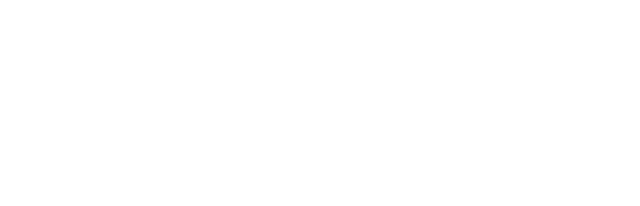
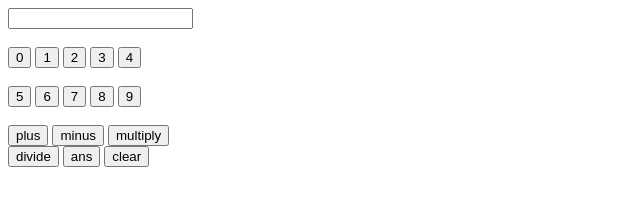
Before and after one commit to acciojob/calculator-dipak307, a website: page main.html in a window 1280 px wide. Shown: the whole page, without its empty margins (0-640 px from the left). Drawn offline with Linux system fonts and the light colour scheme.

Commit message:
Update main.html

```diff
--- a/main.html
+++ b/main.html
@@ -8,6 +8,25 @@
 
 <body>
 	<!-- the entire body must be written by student -->
+	<input type="text" id="input"> <br>
+     <br>
+     <button id="block0" value="0" onclick="solve(this.value)">0</button>
+     <button id="block1" value="1" onclick="solve(this.value)">1</button>
+     <button id="block2" value="2" onclick="solve(this.value)">2</button>
+     <button id="block3" value="3" onclick="solve(this.value)">3</button>
+     <button id="block4" value="4" onclick="solve(this.value)">4</button><br><br>
+     <button id="block5" value="5" onclick="solve(this.value)">5</button>
+     <button id="block6" value="6" onclick="solve(this.value)">6</button>
+     <button id="block7" value="7" onclick="solve(this.value)">7</button>
+     <button id="block8" value="8" onclick="solve(this.value)">8</button>
+     <button id="block9" value="9" onclick="solve(this.value)">9</button><br><br>
+     <button id="plus" value="+" onclick="solve(this.value)">plus</button>
+     <button id="minus" value="-" onclick="solve(this.value)">minus</button>
+     <button id="multiply" value="*" onclick="solve(this.value)">multiply</button><br>
+     <button id="divide" value="/" onclick="solve(this.value)">divide</button>
+     <button id="ans" value="ans" onclick="solve(this.value)">ans</button>
+     <button id="clr" value="clear" onclick="solve(this.value)">clear</button>
+
     <script type="text/javascript" src="./script.js">
 </script>
 
```
